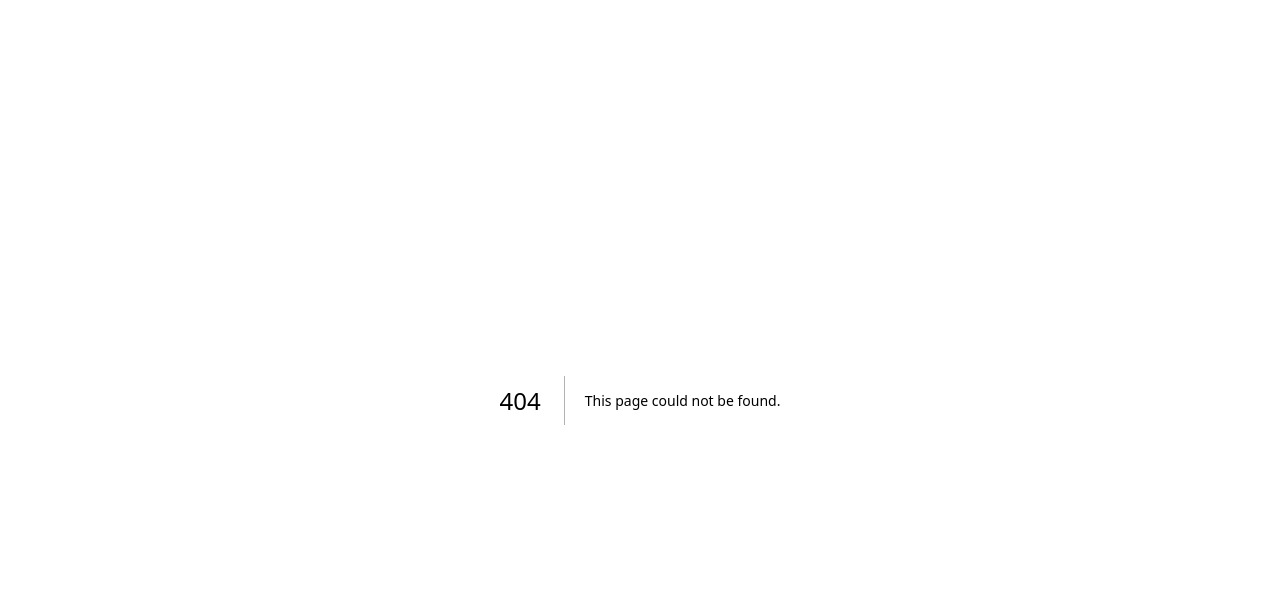
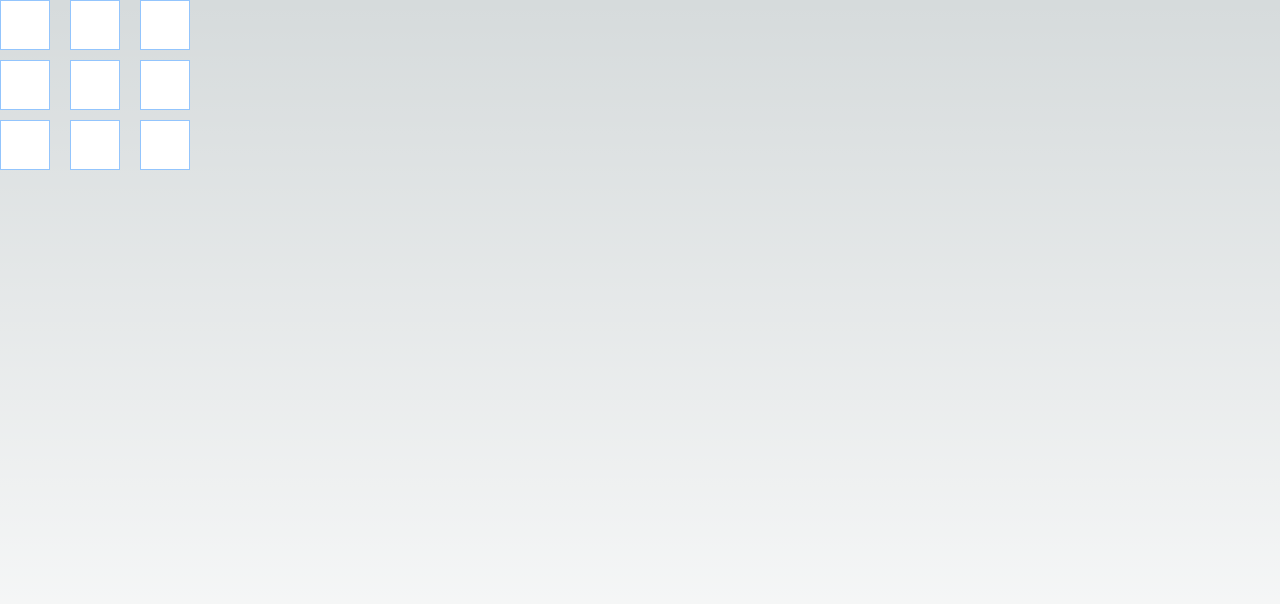
Before and after one commit to itsrishu/file-explorer, a Next.js app: page /reverseGrid in a window 1280 px wide. Before the commit this address had no page. Shown: the top 604 px of the page. Built offline with nearby package versions, Linux system fonts and the light colour scheme.

Commit message:
reverse grid

```diff
--- /dev/null
+++ b/src/pages/reverseGrid/Grid.js
@@ -0,0 +1,58 @@
+import { useEffect, useState } from 'react'
+
+const Grid = () => {
+	const [gridItems, setGridItems] = useState(Array(9).fill(false))
+	const [clickOrder, setClickOrder] = useState([])
+
+	const handleClick = (idx) => {
+		if (!gridItems[idx]) {
+			const newGridItems = [...gridItems]
+			newGridItems[idx] = true
+			setGridItems(newGridItems)
+			setClickOrder([...clickOrder, idx])
+		}
+	}
+
+	useEffect(() => {
+		if (gridItems.every((item) => item)) {
+			alert('all items are clicked')
+			setTimeout(() => {
+				reverseOrder(clickOrder)
+			}, 1000)
+		}
+	}, [gridItems])
+
+	const reverseOrder = (order) => {
+		order.reverse().forEach((i, idx) => {
+			setTimeout(() => {
+				setGridItems((prev) => {
+					const newGridItems = [...prev]
+					newGridItems[i] = false
+					return newGridItems
+				})
+
+				if (idx === order.length - 1) {
+					setClickOrder([])
+				}
+			}, idx * 400)
+		})
+	}
+
+	console.log(gridItems)
+
+	return (
+		<div className='grid grid-cols-3 grid-rows-3 gap-[10px] w-[200px]'>
+			{gridItems.map((item, idx) => (
+				<div
+					key={idx}
+					className={`w-[50px] h-[50px] border border-solid border-blue-300 ${
+						item ? 'bg-green-500' : 'bg-white'
+					}`}
+					onClick={() => handleClick(idx)}
+				></div>
+			))}
+		</div>
+	)
+}
+
+export default Grid
--- /dev/null
+++ b/src/pages/reverseGrid/index.js
@@ -0,0 +1,11 @@
+import Grid from './Grid'
+
+const App = () => {
+	return (
+		<div>
+			<Grid />
+		</div>
+	)
+}
+
+export default App
```
